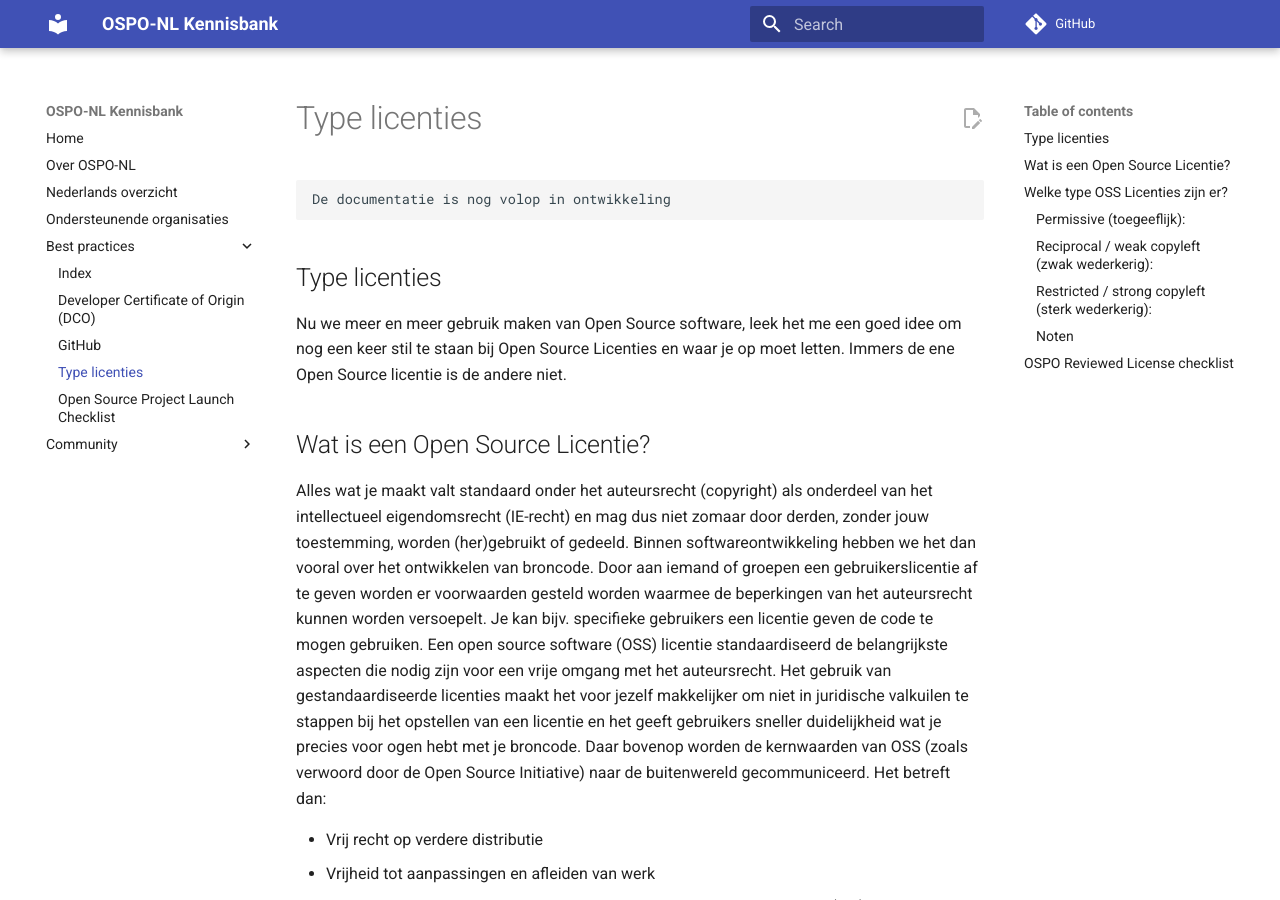
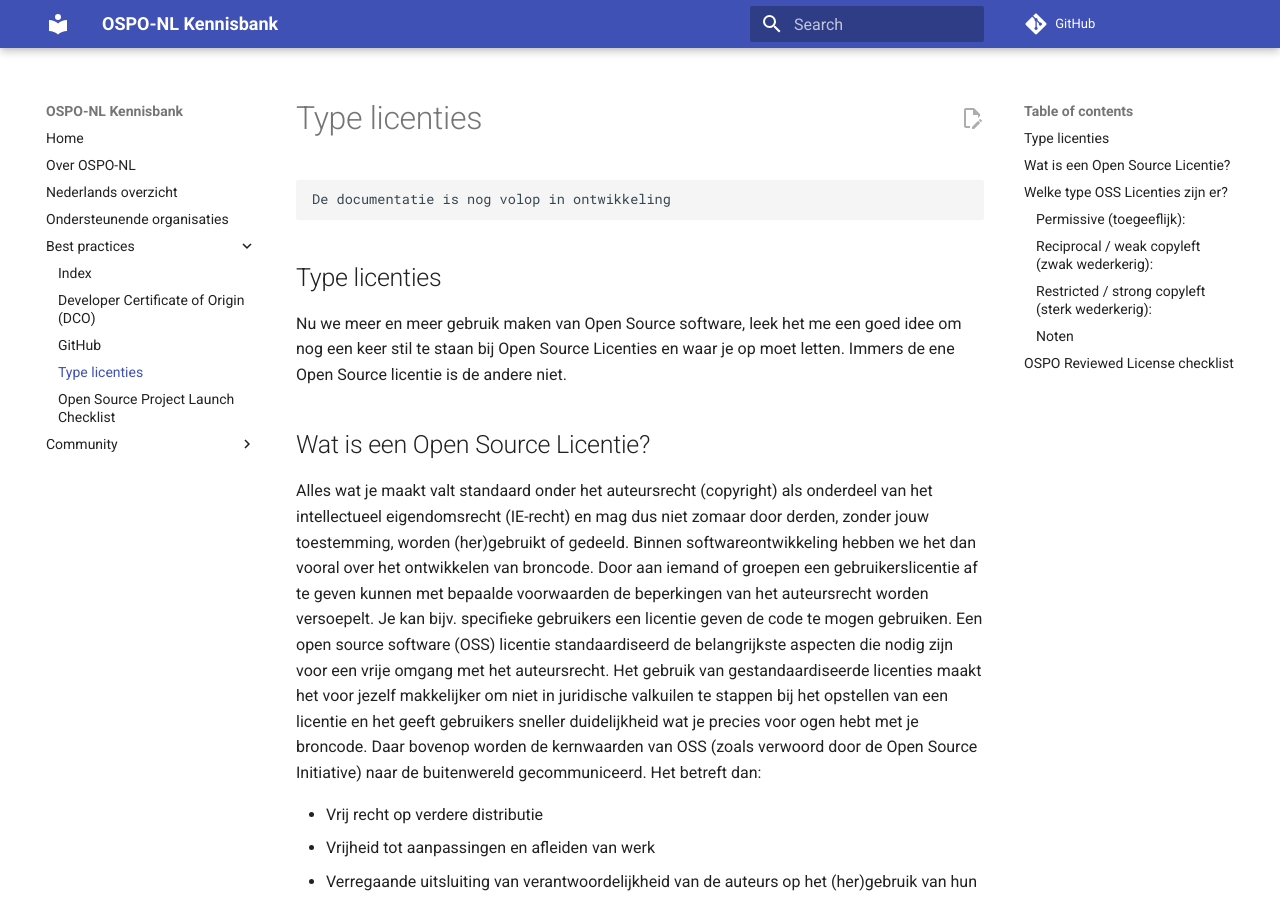
Before and after one commit to ospo-nl/kennisbank, an MkDocs documentation site: the page built from docs/Best practices/Type licenties.md, in a window 1280 px wide and 900 px high. Built offline with MkDocs 1.6.1 and Material for MkDocs 9.7.7, drawn with Linux system fonts in a browser that asks for light colours; comment, search, counter and statistics services are not loaded.

Commit message:
Feedback van @marcvanandel beter verwerkt

```diff
--- a/docs/Best practices/Type licenties.md
+++ b/docs/Best practices/Type licenties.md
@@ -11,13 +11,13 @@ Open Source Licenties en waar je op moet letten. Immers de ene Open Source licen
 Alles wat je maakt valt standaard onder het auteursrecht (copyright) als onderdeel van het intellectueel eigendomsrecht
 (IE-recht) en mag dus niet zomaar door derden, zonder jouw toestemming, worden (her)gebruikt of gedeeld. Binnen
 softwareontwikkeling hebben we het dan vooral over het ontwikkelen van broncode. Door aan iemand of groepen een
-gebruikerslicentie af te geven worden er voorwaarden gesteld worden waarmee de beperkingen van het auteursrecht kunnen
-worden versoepelt. Je kan bijv. specifieke gebruikers een licentie geven de code te mogen gebruiken. Een open source
-software (OSS) licentie standaardiseerd de belangrijkste aspecten die nodig zijn voor een vrije omgang met het
-auteursrecht. Het gebruik van gestandaardiseerde licenties maakt het voor jezelf makkelijker om niet in juridische
-valkuilen te stappen bij het opstellen van een licentie en het geeft gebruikers sneller duidelijkheid wat je precies
-voor ogen hebt met je broncode. Daar bovenop worden de kernwaarden van OSS (zoals verwoord door de Open Source
-Initiative) naar de buitenwereld gecommuniceerd. Het betreft dan:
+gebruikerslicentie af te geven kunnen met bepaalde voorwaarden de beperkingen van het auteursrecht worden versoepelt.
+Je kan bijv. specifieke gebruikers een licentie geven de code te mogen gebruiken. Een open source software (OSS)
+licentie standaardiseerd de belangrijkste aspecten die nodig zijn voor een vrije omgang met het auteursrecht. Het
+gebruik van gestandaardiseerde licenties maakt het voor jezelf makkelijker om niet in juridische valkuilen te stappen
+bij het opstellen van een licentie en het geeft gebruikers sneller duidelijkheid wat je precies voor ogen hebt met je
+broncode. Daar bovenop worden de kernwaarden van OSS (zoals verwoord door de Open Source Initiative) naar de
+buitenwereld gecommuniceerd. Het betreft dan:
 
 - Vrij recht op verdere distributie
 - Vrijheid tot aanpassingen en afleiden van werk
```
